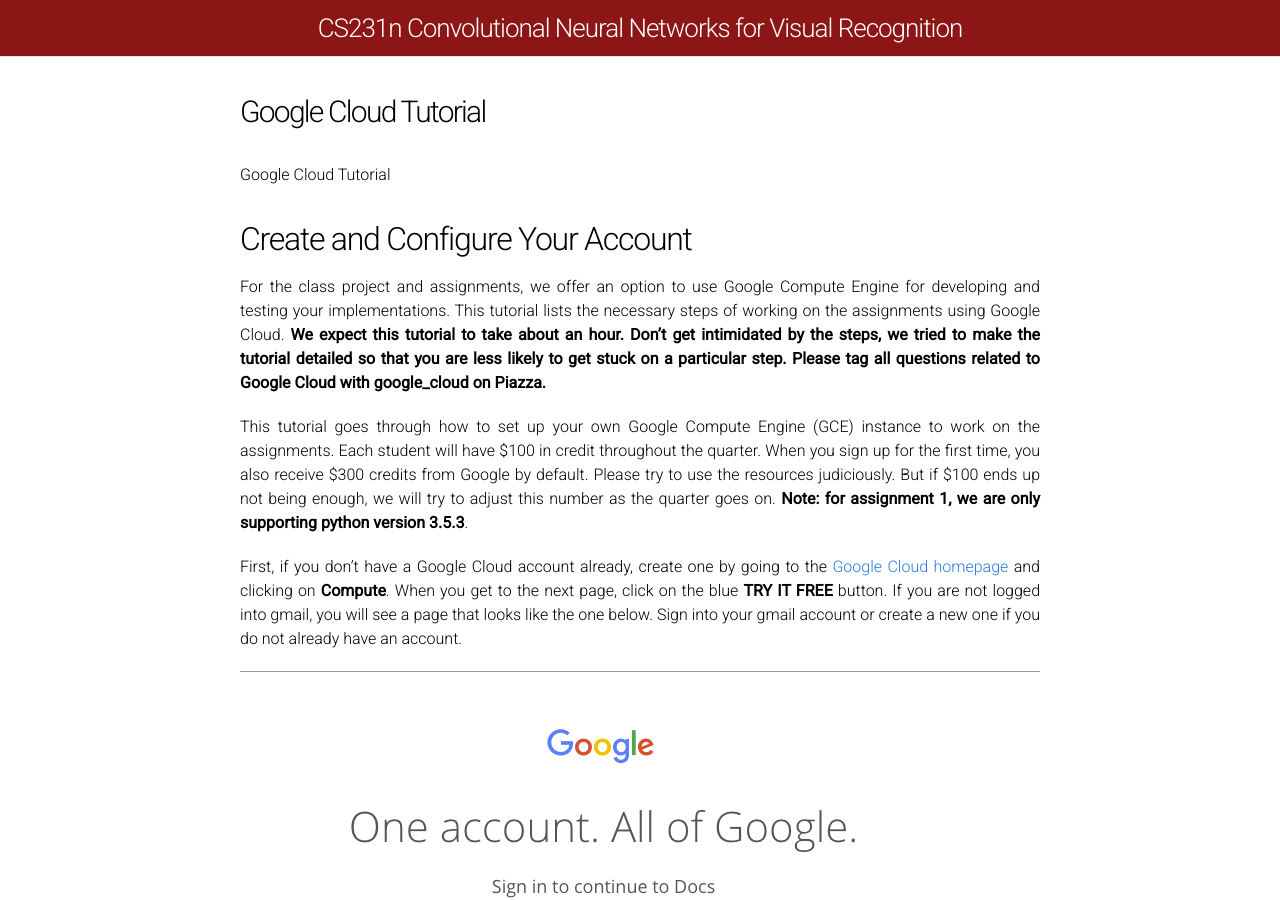
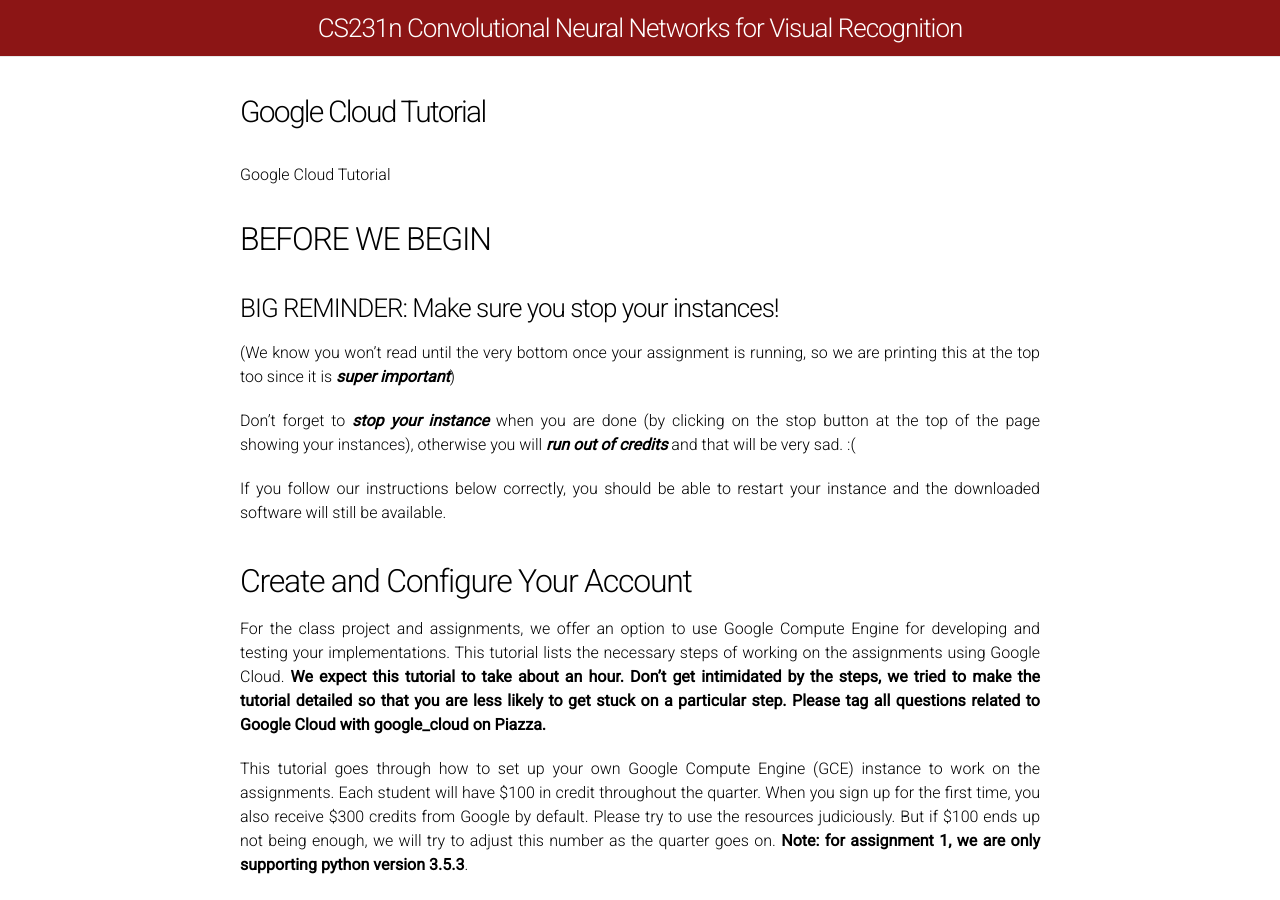
Before and after one commit to cs231n/cs231n.github.io, a Jekyll site: the page built from google_cloud_tutorial.md, in a window 1280 px wide and 900 px high. Built offline with Jekyll 4.4.1, drawn with Linux system fonts in a browser that asks for light colours; some of the changed text lies outside the part shown.

Commit message:
Update google_cloud_tutorial.md

````diff
--- a/google_cloud_tutorial.md
+++ b/google_cloud_tutorial.md
@@ -4,6 +4,14 @@
 permalink: /gce-tutorial/
 ---
 # Google Cloud Tutorial #
+
+## BEFORE WE BEGIN ##
+### BIG REMINDER: Make sure you stop your instances! ###
+(We know you won't read until the very bottom once your assignment is running, so we are printing this at the top too since it is ***super important***)
+
+Don't forget to ***stop your instance*** when you are done (by clicking on the stop button at the top of the page showing your instances), otherwise you will ***run out of credits*** and that will be very sad. :(
+
+If you follow our instructions below correctly, you should be able to restart your instance and the downloaded software will still be available.
 
 ## Create and Configure Your Account ##
 For the class project and assignments, we offer an option to use Google Compute Engine for developing and testing your
@@ -41,7 +49,7 @@
   <img src='/assets/cloud-create-instance-screen.png'>
 </div>
 
-Make sure that the Zone is set to be us-west1-b (for assignments where you need to use GPU instances). Under **Machine type** pick the **8 vCPUs** option. Click on the **customize** button under **Machine type** and make sure that the number of cores is set to 8 and the number of GPUs is set to **None** (we will not be using GPUs in assignment 1 and this tutorial will be updated with instructions for GPU usage). Click on the **Change** button under **Boot disk**, choose **OS images**, check **Ubuntu 16.04 LTS** and click on the blue **select** button. Check **Allow HTTP traffic** and **Allow HTTPS traffic**. Click on **disk** and then **Disks** and uncheck **Delete boot disk when instance is deleted**. Click on the blue **Create** button at the bottom of the page. You should have now successfully created a Google Compute Instance, it might take a few minutes to start running. Your screen should look something like the one below. When you want to stop running the instance, click on the blue stop button above.
+Make sure that the Zone is set to be us-west1-b (for assignments where you need to use GPU instances). Under **Machine type** pick the **8 vCPUs** option. Click on the **customize** button under **Machine type** and make sure that the number of cores is set to 8 and the number of GPUs is set to **None** (we will not be using GPUs in assignment 1 and this tutorial will be updated with instructions for GPU usage). Click on the **Change** button under **Boot disk**, choose **OS images**, check **Ubuntu 16.04 LTS** and click on the blue **select** button. Check **Allow HTTP traffic** and **Allow HTTPS traffic**. Click on **disk** and then **Disks** and uncheck **Delete boot disk when instance is deleted** (Note that the "Disks" option may be hiding under an expandable URL at the bottom of that webform). Click on the blue **Create** button at the bottom of the page. You should have now successfully created a Google Compute Instance, it might take a few minutes to start running. Your screen should look something like the one below. When you want to stop running the instance, click on the blue stop button above.
 
 <div class='fig figcenter fighighlight'>
   <img src='/assets/cloud-instance-started.png'>
@@ -61,7 +69,7 @@
 Run the following command to download the current assignment onto your GCE:
 
 ```
-wget http://cs231n.stanford.edu/assignments/2016/winter1516_assignmentX.zip
+wget http://cs231n.stanford.edu/assignments/2017/spring1617_assignment1.zip
 ```
 
 where **X** is the assignment number (1, 2 or 3). Run:
@@ -198,4 +206,6 @@
   <img src='/assets/jupyter-screen.png'>
 </div>
 
+
+# BIG REMINDER: Make sure you stop your instances! #
 Don't forget to stop your instance when you are done (by clicking on the stop button at the top of the page showing your instances). You can restart your instance and the downloaded software will still be available.
````
Also changed, not shown: other parts of google_cloud_tutorial.md (+5 -5 lines).
